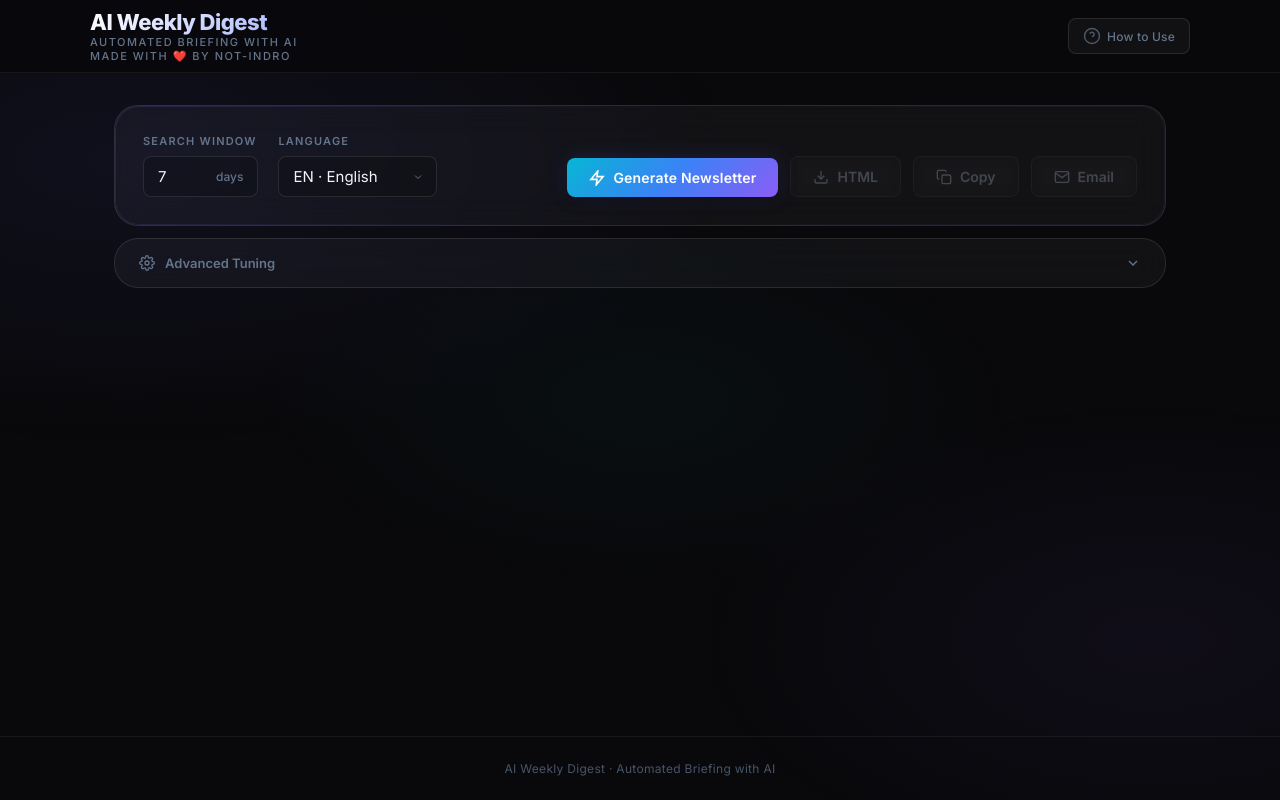
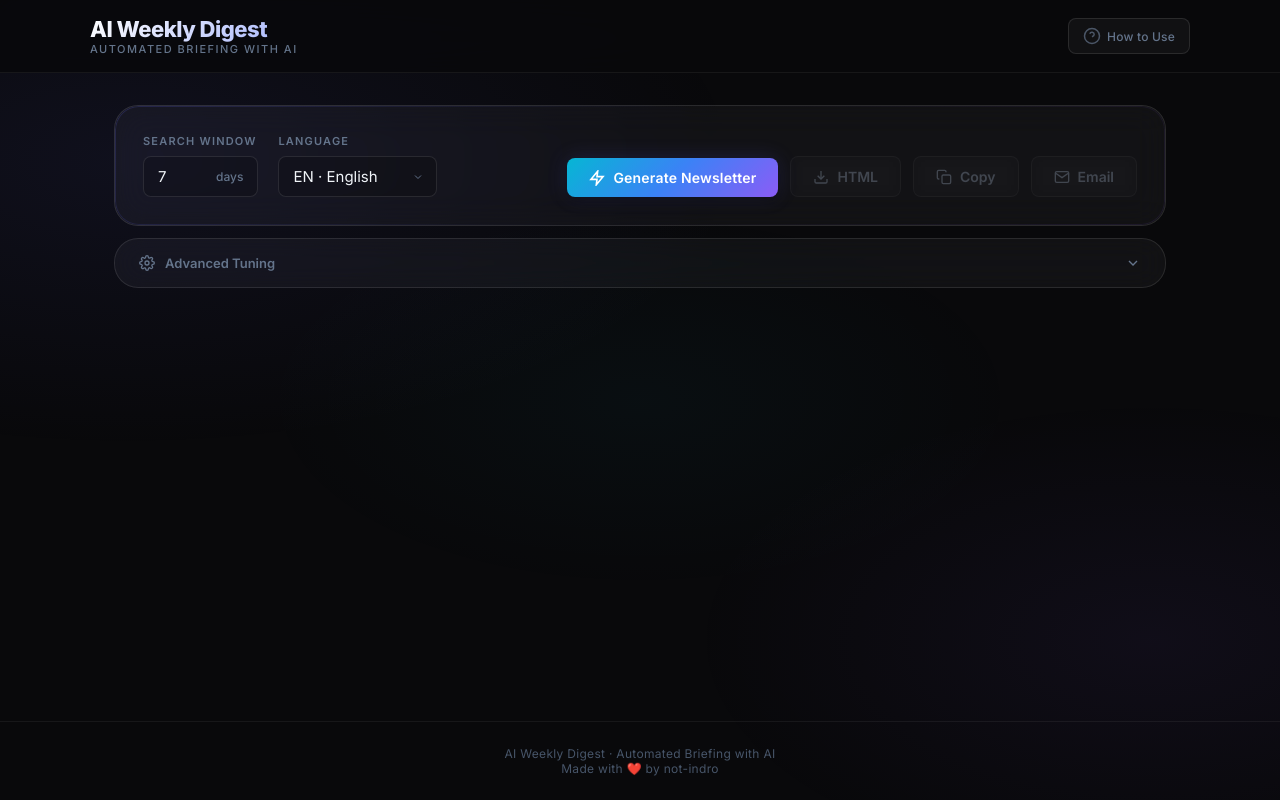
Before and after one commit to not-indro/AI-Weekly-Digest, a plain HTML site: page public/index.html in a window 1280 px wide. Drawn offline with Linux system fonts and the light colour scheme.

Commit message:
Update index.html

```diff
--- a/public/index.html
+++ b/public/index.html
@@ -23,7 +23,7 @@
             <div class="logo">
                 <div>
                     <h1 class="logo-title">AI Weekly Digest</h1>
-                    <p class="logo-subtitle">Automated Briefing with AI <br> Made with ❤️ by not-indro</p>
+                    <p class="logo-subtitle">Automated Briefing with AI</p>
                 </div>
             </div>
             <button class="help-trigger" onclick="document.getElementById('help-modal').style.display='flex'"
@@ -171,7 +171,7 @@
 
     <!-- Footer -->
     <footer class="footer">
-        <p>AI Weekly Digest · Automated Briefing with AI</p>
+        <p>AI Weekly Digest · Automated Briefing with AI <br> Made with ❤️ by not-indro</p>
     </footer>
 
     <!-- Help Modal -->
```
